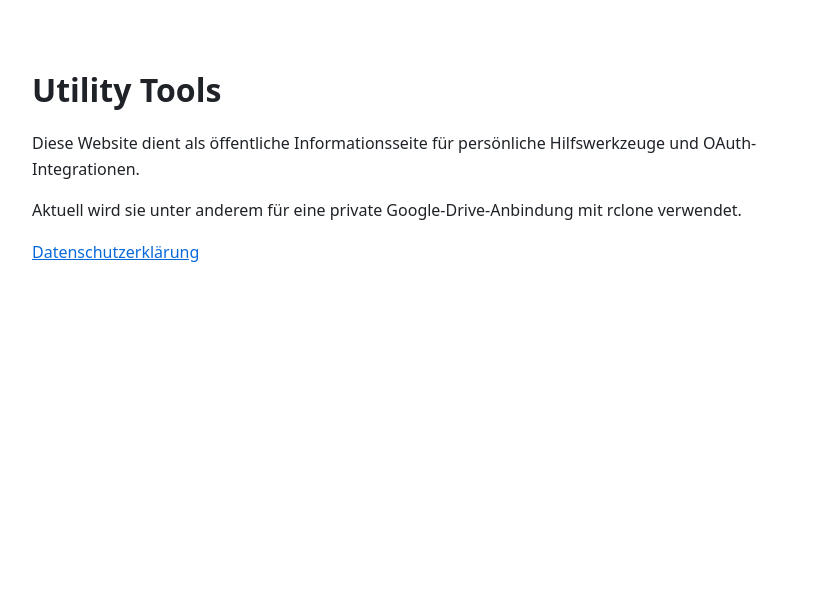
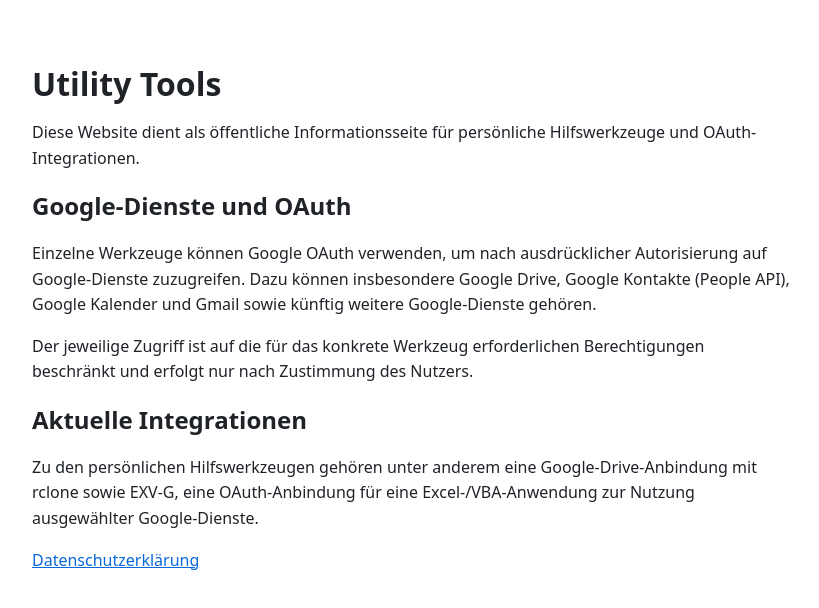
Before and after one commit to irwitzer/Utility-Tools, a plain HTML site: page index.html in a window 1280 px wide. Shown: the whole page, without its empty margins (228-1047 px from the left). Drawn offline with Linux system fonts and the light colour scheme.

Commit message:
Expand OAuth information for Google services

```diff
--- a/index.html
+++ b/index.html
@@ -4,17 +4,24 @@
   <meta charset="utf-8">
   <meta name="viewport" content="width=device-width, initial-scale=1">
   <title>Utility Tools</title>
-  <meta name="description" content="Utility Tools – kleine Hilfsdienste und OAuth-Integrationen.">
+  <meta name="description" content="Utility Tools – persönliche Hilfswerkzeuge und OAuth-Integrationen für Google-Dienste.">
   <style>
     body{font-family:system-ui,-apple-system,Segoe UI,Roboto,sans-serif;max-width:760px;margin:64px auto;padding:0 24px;line-height:1.6;color:#1f2328}
-    h1{margin-bottom:.25rem} a{color:#0969da}
+    h1,h2{line-height:1.25} h1{margin-bottom:.25rem} a{color:#0969da}
   </style>
 </head>
 <body>
   <main>
     <h1>Utility Tools</h1>
     <p>Diese Website dient als öffentliche Informationsseite für persönliche Hilfswerkzeuge und OAuth-Integrationen.</p>
-    <p>Aktuell wird sie unter anderem für eine private Google-Drive-Anbindung mit rclone verwendet.</p>
+
+    <h2>Google-Dienste und OAuth</h2>
+    <p>Einzelne Werkzeuge können Google OAuth verwenden, um nach ausdrücklicher Autorisierung auf Google-Dienste zuzugreifen. Dazu können insbesondere Google Drive, Google Kontakte (People API), Google Kalender und Gmail sowie künftig weitere Google-Dienste gehören.</p>
+    <p>Der jeweilige Zugriff ist auf die für das konkrete Werkzeug erforderlichen Berechtigungen beschränkt und erfolgt nur nach Zustimmung des Nutzers.</p>
+
+    <h2>Aktuelle Integrationen</h2>
+    <p>Zu den persönlichen Hilfswerkzeugen gehören unter anderem eine Google-Drive-Anbindung mit rclone sowie EXV-G, eine OAuth-Anbindung für eine Excel-/VBA-Anwendung zur Nutzung ausgewählter Google-Dienste.</p>
+
     <p><a href="privacy.html">Datenschutzerklärung</a></p>
   </main>
 </body>
```
